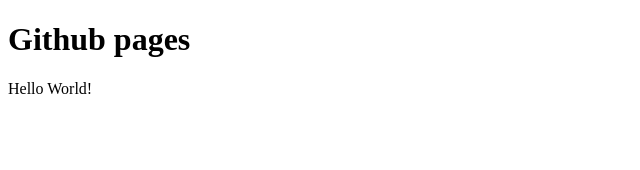
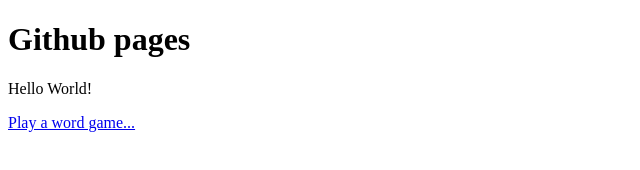
Before and after one commit to rxtATX/rxtATX.github.io, a plain HTML site: page index.html in a window 1280 px wide. Shown: the whole page, without its empty margins (0-640 px from the left). Drawn offline with Linux system fonts and the light colour scheme.

Commit message:
Update index.html

```diff
--- a/index.html
+++ b/index.html
@@ -6,5 +6,6 @@
   <body>
     <h1>Github pages</h1>
     <p>Hello World!</p>
+    <a href="https://rxtatx.github.io/mothers_day/">Play a word game...</a>
   </body>
 </html>
```
